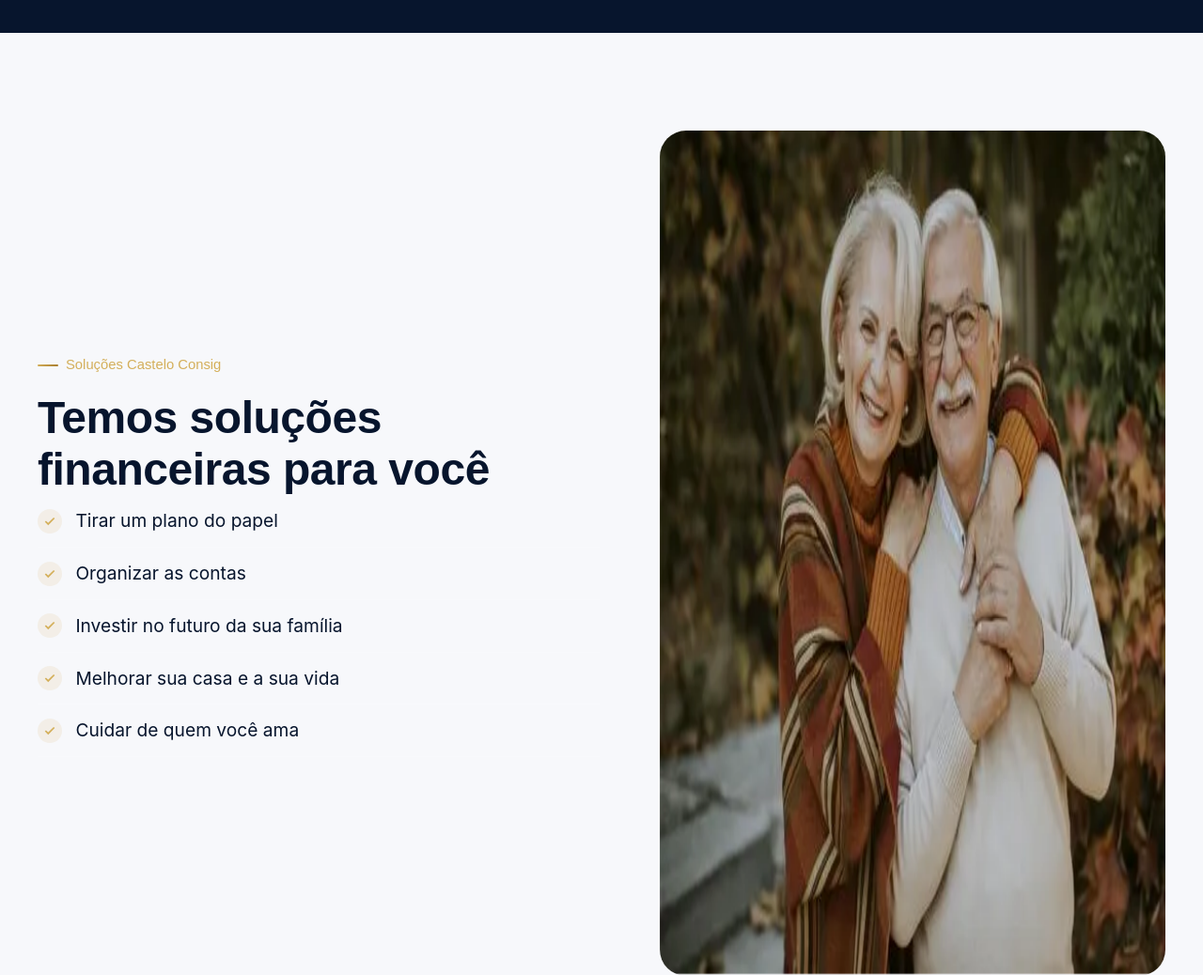
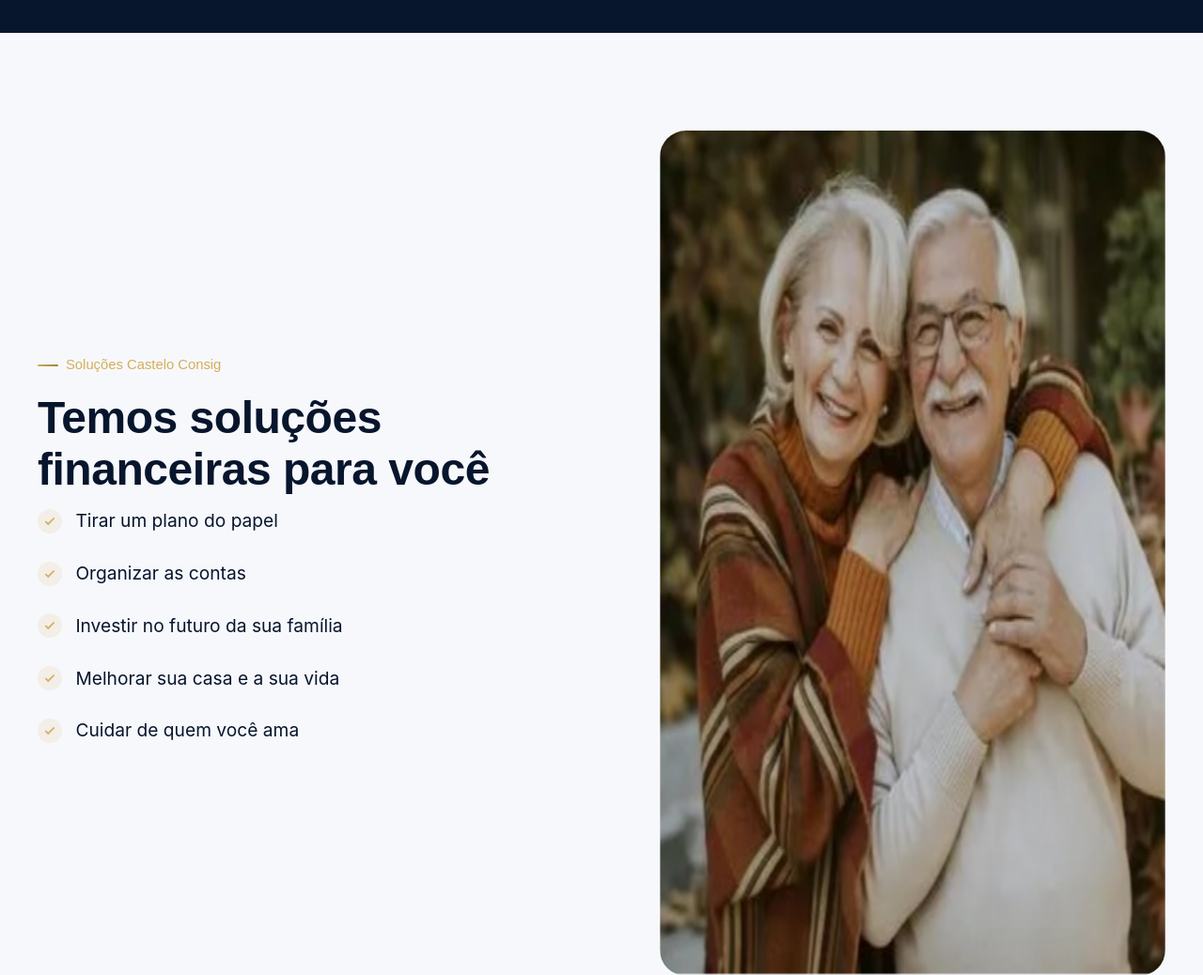
Before and after one commit to dezinx3/castelo-consig, a plain HTML site: page index.html in a window 1280 px wide. Shown: the part 2220-3258 px from the top of the page at 94% size. Drawn offline with Linux system fonts and the light colour scheme; animation ran at ten frames a second.

Commit message:
novo index atualizado

```diff
--- a/index.html
+++ b/index.html
@@ -191,7 +191,7 @@
         </ul>
       </div>
       <div class="solucoes__visual reveal">
-        <img src="imagens/solucoes-image.webp" alt="Soluções financeiras Castelo Consig" width="900" height="900" loading="lazy">
+        <img src="imagens/solucoes-image.jpg" alt="Soluções financeiras Castelo Consig" width="900" height="900" loading="lazy">
       </div>
     </div>
   </section>
```
Also changed, not shown: imagens/solucoes-image.jpg (added), imagens/solucoes-image.webp (deleted).
